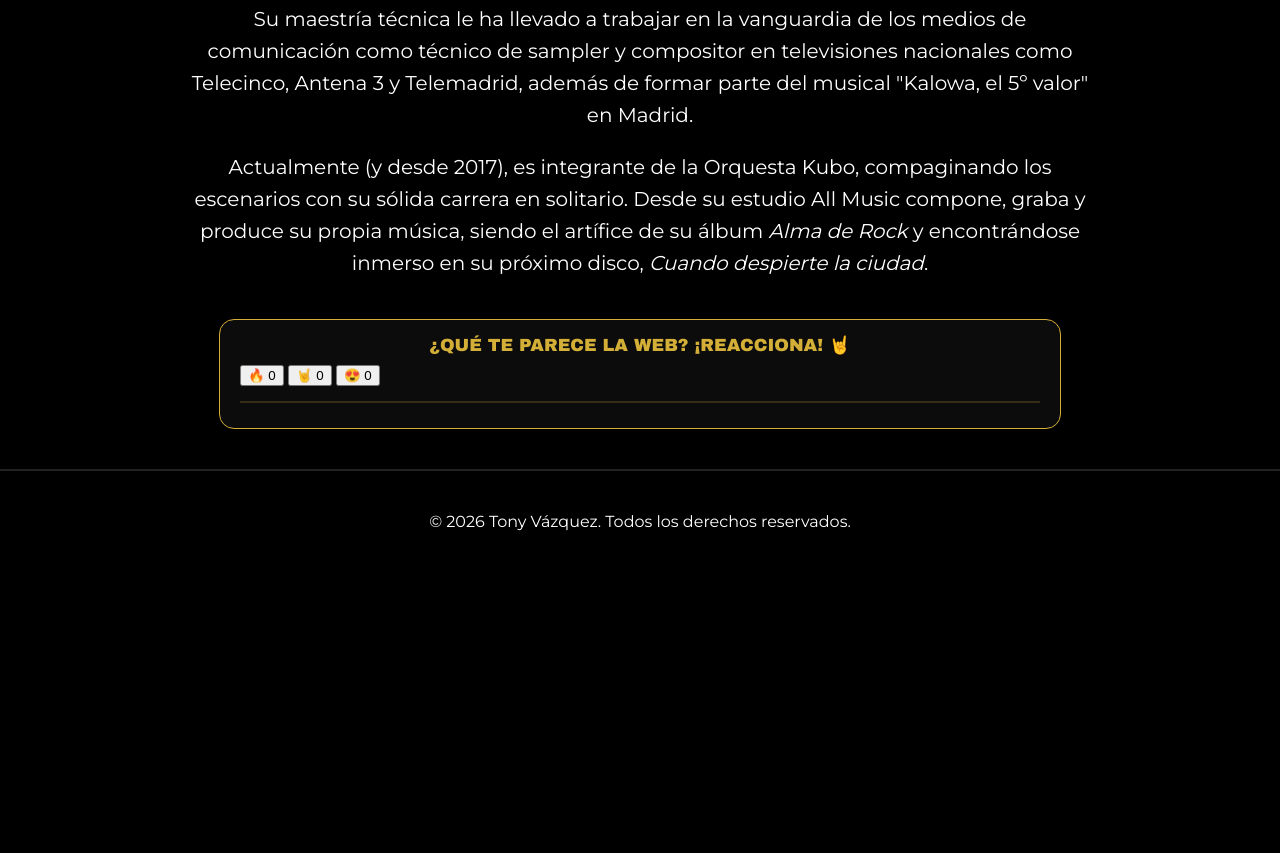
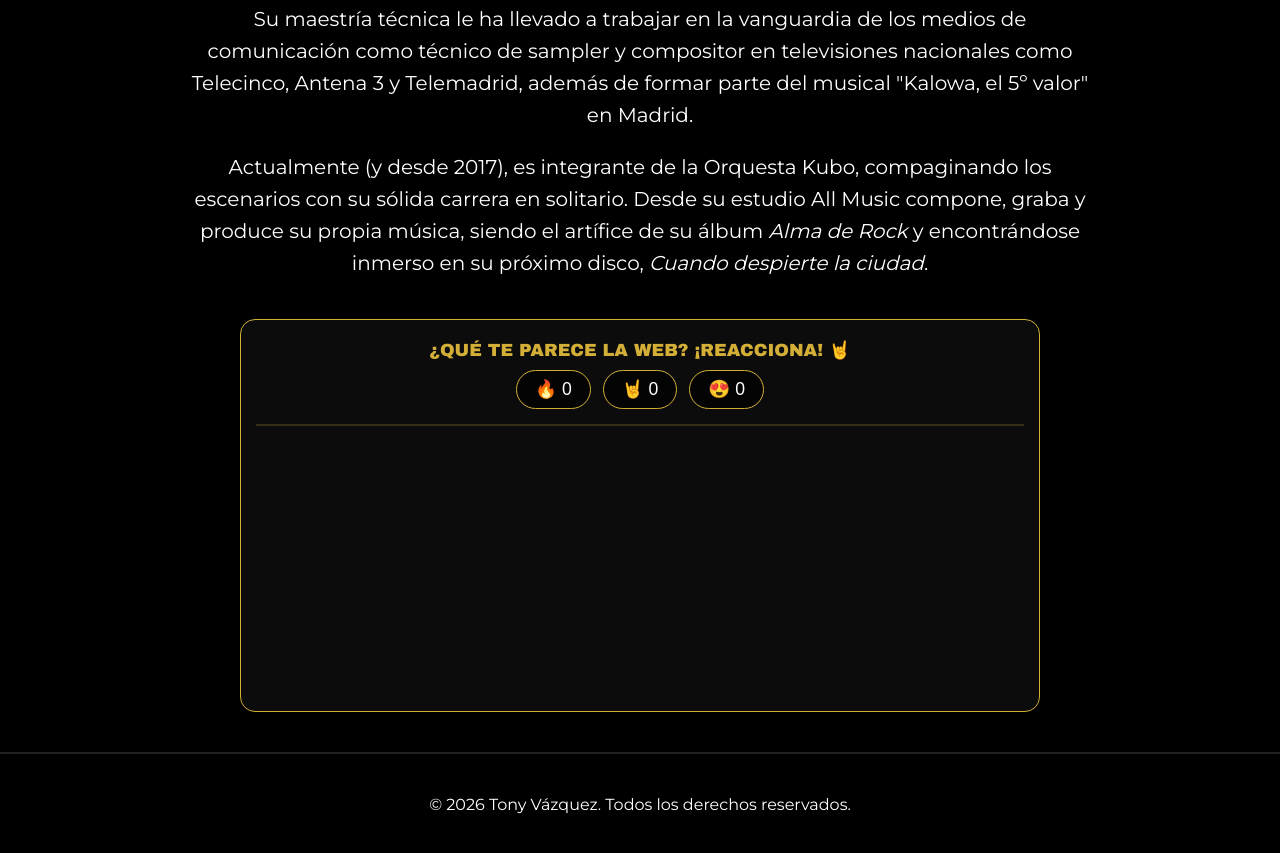
Before and after one commit to tonivazquez4/tonivazquez4.github.io, a plain HTML site: page index.html in a window 1280 px wide. Shown: the part 1785-2638 px from the top of the page. Before the commit the page ends 2357 px from the top, so only its background shows below. Drawn offline with Linux system fonts and the light colour scheme; no server answers.

Commit message:
Update index.html

```diff
--- a/index.html
+++ b/index.html
@@ -98,7 +98,22 @@
         .bio { background: rgba(15, 15, 15, 0.85); padding: 60px 20px; text-align: center; border-top: 1px solid #333; border-bottom: 1px solid #333; margin-top: 50px; }
         .bio-content { max-width: 950px; margin: auto; font-size: 1.15rem; line-height: 1.8; color: #ddd; text-shadow: 1px 1px 3px black;}
 
-        .seccion-comentarios { width: 95%; max-width: 800px; margin: 40px auto; padding: 15px 20px 10px 20px; background: rgba(15, 15, 15, 0.85); color: white; border-radius: 15px; border: 1px solid var(--gold); }
+        /* CSS ARREGLADO PARA LA CAJA Y LOS BOTONES DE REACCIONES */
+        .seccion-comentarios {
+            width: 92%;
+            max-width: 800px;
+            margin: 40px auto;
+            padding: 20px 15px;
+            background: rgba(15, 15, 15, 0.85);
+            color: white;
+            border-radius: 15px;
+            border: 1px solid var(--gold);
+            box-sizing: border-box; /* Evita que el relleno expulse la caja fuera de la pantalla */
+        }
+        .caja-reacciones { display: flex; justify-content: center; gap: 12px; flex-wrap: wrap; margin-bottom: 15px; }
+        .btn-reaccion { background: rgba(0,0,0,0.7); color: white; border: 1px solid var(--gold); padding: 8px 18px; border-radius: 20px; font-size: 1.1rem; cursor: pointer; transition: 0.3s; }
+        .btn-reaccion.votado { background: var(--gold); color: black; }
+
         .backstage-box { background: linear-gradient(45deg, rgba(17,17,17,0.85), rgba(34,34,34,0.85)); border: 2px solid var(--gold); padding: 40px 20px; text-align: center; border-radius: 15px; margin: 50px auto; max-width: 800px; }
         .backstage-input { padding: 12px 20px; border-radius: 8px; border: 1px solid #444; background: rgba(0,0,0,0.8); color: white; width: 300px; font-family: 'Montserrat', sans-serif;}
         .btn-subscribe { background: var(--gold); color: black; border: none; padding: 12px 25px; border-radius: 8px; font-weight: 700; cursor: pointer; transition: 0.3s; text-transform: uppercase; }
@@ -203,7 +218,9 @@
         <button class="btn-reaccion" onclick="sumarReaccion('corazon', this)">😍 <span id="count-corazon">0</span></button>
     </div>
     <hr style="border: 0.5px solid var(--gold); opacity: 0.2; margin: 15px 0;">
-    <div id="cusdis_thread" data-host="https://cusdis.com" data-app-id="b3a46067-e248-4f1a-8f3b-1d829f5606c3" data-page-id="inicio_tony_vazquez" data-page-url="https://www.tonyvazquez.es/index.html" data-page-title="Inicio Tony Vazquez" data-theme="dark"></div>
+
+    <!-- CONTENEDOR DE CUSDIS CON ESPACIO GARANTIZADO -->
+    <div id="cusdis_thread" data-host="https://cusdis.com" data-app-id="b3a46067-e248-4f1a-8f3b-1d829f5606c3" data-page-id="inicio_tony_vazquez" data-page-url="https://www.tonyvazquez.es/index.html" data-page-title="Inicio Tony Vazquez" data-theme="dark" style="min-height: 250px; width: 100%;"></div>
     <script async defer src="https://cusdis.com/js/cusdis.es.js"></script>
 </div>
 
```
